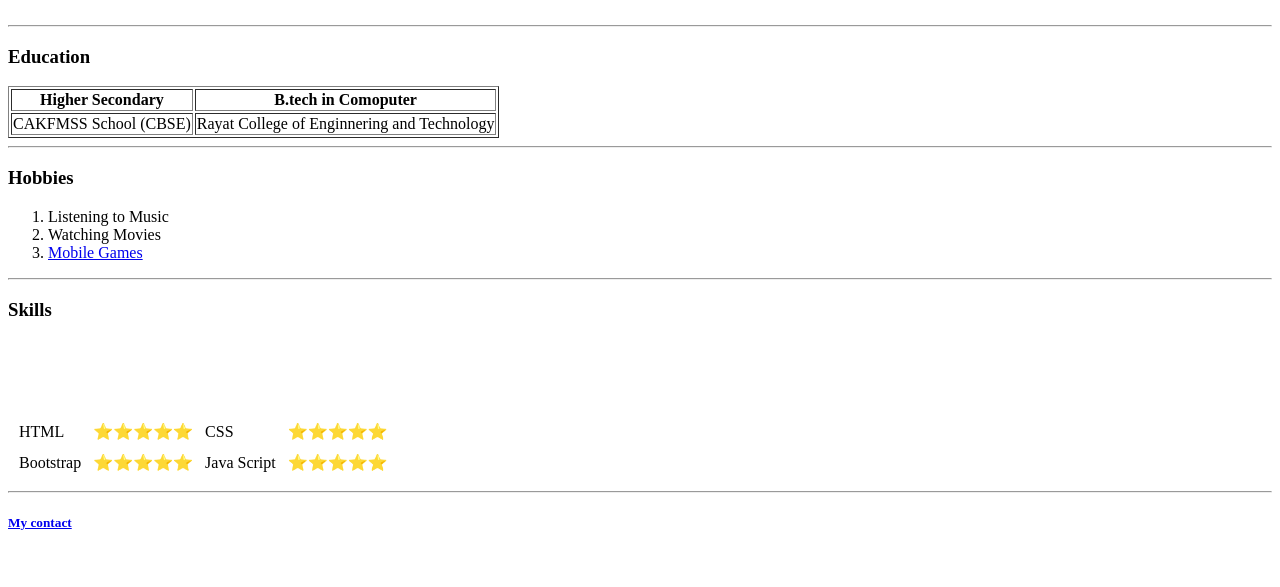
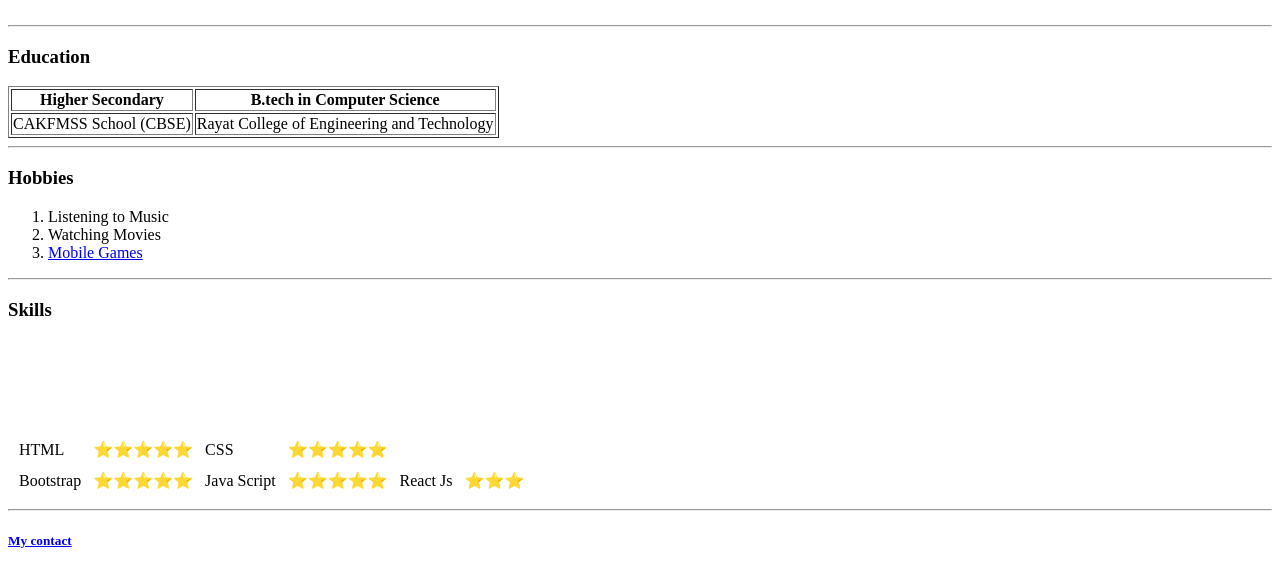
Before and after one commit to Tejinder4684/CV, a plain HTML site: page index.html in a window 1280 px wide. Shown: the part 183-770 px from the top of the page. Drawn offline with Linux system fonts and the light colour scheme.

Commit message:
Update index.html

```diff
--- a/index.html
+++ b/index.html
@@ -30,7 +30,7 @@
         Higher Secondary
       </th>
       <th>
-        B.tech in Comoputer
+        B.tech in Computer Science
       </th>
     </tr>
   </thead>
@@ -40,7 +40,7 @@
         CAKFMSS School (CBSE)
       </td>
       <td>
-        Rayat College of Enginnering and Technology
+        Rayat College of Engineering and Technology
       </td>
     </tr>
   </tbody>
@@ -95,6 +95,13 @@
       ⭐⭐⭐⭐⭐
     </td>
     <br>
+    <td>
+      React Js
+    </td>
+    <td>
+      ⭐⭐⭐
+    </td>
+    <br>
   </tr>
 
 
```
